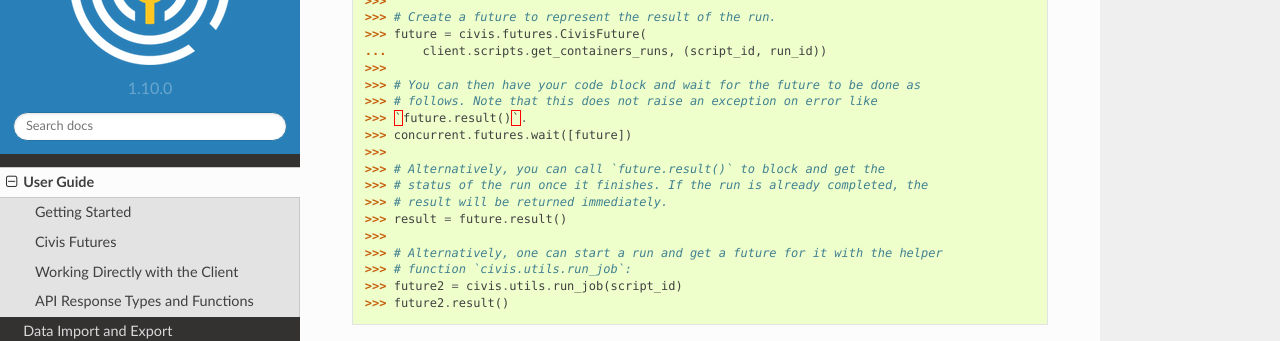
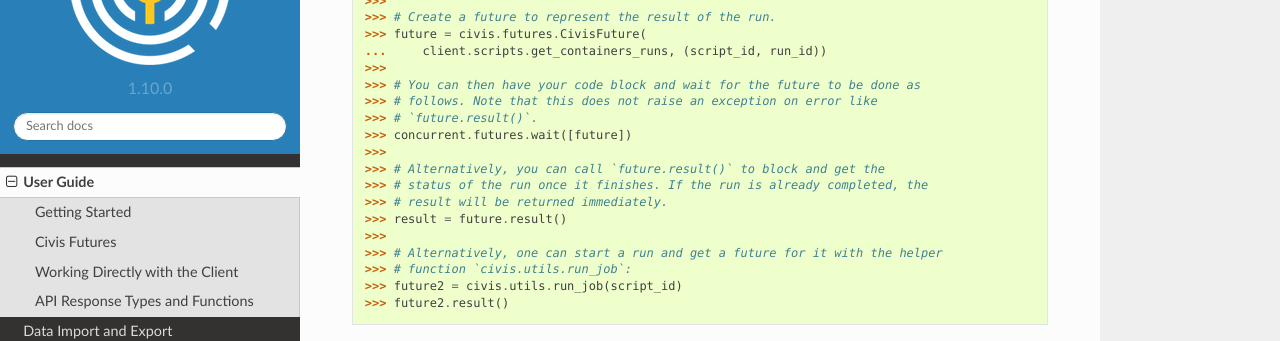
Before and after one commit to civisanalytics/civis-python, a Sphinx documentation site: the page built from docs/source/user_guide.rst, in a window 1280 px wide and 900 px high, scrolled down 1240 px. Shown: the part 149-490 px from the top of the window. Built offline with Sphinx 7.4.7 and the Read the Docs theme 2.0.0, drawn with Linux system fonts in a browser that asks for light colours.

```diff
--- a/docs/source/user_guide.rst
+++ b/docs/source/user_guide.rst
@@ -83,7 +83,7 @@ it, and then wait for it to finish.
    >>>
    >>> # You can then have your code block and wait for the future to be done as
    >>> # follows. Note that this does not raise an exception on error like
-   >>> `future.result()`.
+   >>> # `future.result()`.
    >>> concurrent.futures.wait([future])
    >>>
    >>> # Alternatively, you can call `future.result()` to block and get the
```
